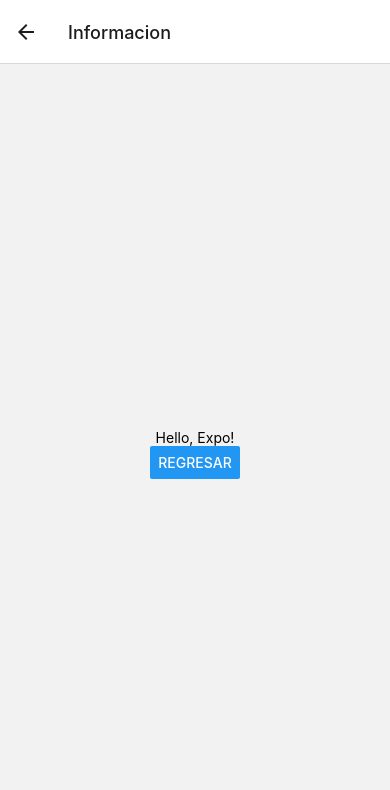
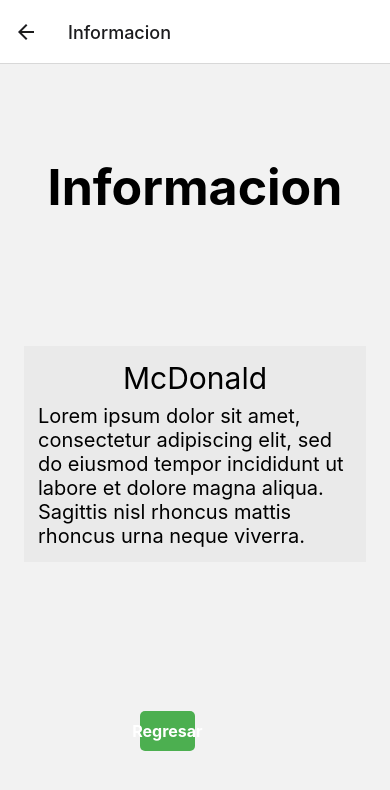
Before and after one commit to konooc/Nativew, a React Native app: screen /Informacion in a window 390 px wide. Shown: the top 790 px of the page. Built offline with nearby package versions, Linux system fonts and the light colour scheme.

Commit message:
Agrego estilo basico a las pantallas

```diff
--- a/screens/cupInfo.js
+++ b/screens/cupInfo.js
@@ -1,15 +1,83 @@
 import React from 'react';
-import { Text, View, Button } from 'react-native';
+import { Text, View, StyleSheet } from 'react-native';
+import CustomButton from '../src/Componentes/Button';
 
-export default function CupInfo({ navigation }) {
+
+export default function CupSave({ navigation }) {
   const handleGoBack = () => {
     navigation.goBack();
   };
 
   return (
-    <View style={{ flex: 1, justifyContent: 'center', alignItems: 'center' }}>
-      <Text>Hello, Expo!</Text>
-      <Button title="Regresar" onPress={handleGoBack} />
+    <View style={styles.container}>
+      <View style={styles.contTitle}>
+        <Text style={styles.title}>Informacion</Text>
+      </View>
+      <View style={styles.contBody}>
+        <View style={styles.contElement}>
+          <Text style={styles.txtCont}>McDonald</Text>
+          <View style={styles.desCont}>
+            <Text style={styles.desInfo}>Lorem ipsum dolor sit amet, consectetur adipiscing elit, sed do eiusmod tempor incididunt ut labore et dolore magna aliqua. Sagittis nisl rhoncus mattis rhoncus urna neque viverra.</Text>
+          </View>
+        </View>
+
+      </View>
+      <View style={styles.contbtn}>
+        <CustomButton txt="Regresar" onClick={handleGoBack} />
+      </View>
     </View>
   );
 }
+const styles = StyleSheet.create({
+  //contenedor principal
+  container: {
+    flex: 1,
+    marginTop: 40,
+    marginBottom: 40,
+    // backgroundColor: "#fff",
+    justifyContent: "space-around",
+  },
+  //contenido "Header"
+  contTitle: {
+    alignItems: "center",
+  },
+  title: {
+    fontSize: 50,
+    fontWeight: "bold",
+  },
+  //contenido "Body"
+  contBody: {
+    padding: 24,
+    justifyContent: "center",
+    alignContent: "center",
+  },
+  contElement: {
+    padding: 10,
+    backgroundColor: "#eaeaea",
+    width: "100%",
+    height: "auto",
+    //flexDirection: "row",
+    //justifyContent: "space-between",
+    alignItems: "center",
+    marginBottom: 20,
+  },
+
+  txtCont: {
+    fontSize: 30,
+    padding: 4,
+
+  },
+  desCont:{
+
+  },
+  desInfo:{
+    fontSize: 20,
+    padding: 4,
+
+  },
+  //contenido "Footer"
+
+  contbtn: {
+    alignItems: "center",
+  },
+});
--- a/screens/cupSave.js
+++ b/screens/cupSave.js
@@ -1,5 +1,7 @@
 import React from 'react';
-import { Text, View, Button } from 'react-native';
+import { Text, View, StyleSheet } from 'react-native';
+import CustomButton from '../src/Componentes/Button';
+
 
 export default function CupSave({ navigation }) {
   const handleGoBack = () => {
@@ -7,9 +9,66 @@
   };
 
   return (
-    <View style={{ flex: 1, justifyContent: 'center', alignItems: 'center' }}>
-      <Text>Hello, Expo!</Text>
-      <Button title="Regresar" onPress={handleGoBack} />
+    <View style={styles.container}>
+      <View style={styles.contTitle}>
+        <Text style={styles.title}>Guardados</Text>
+      </View>
+      <View style={styles.contBody}>
+        <View style={styles.contElement}>
+          <Text style={styles.txtCont}>McDonald</Text>
+        </View>
+        <View style={styles.contElement}>
+          <Text style={styles.txtCont}>Wendy's</Text>
+        </View>
+      </View>
+      <View style={styles.contbtn}>
+        <CustomButton txt="Regresar" onClick={handleGoBack} />
+      </View>
     </View>
   );
 }
+const styles = StyleSheet.create({
+  //contenedor principal
+  container: {
+    flex: 1,
+    marginTop: 40,
+    marginBottom: 40,
+    // backgroundColor: "#fff",
+    justifyContent: "space-around",
+  },
+  //contenido "Header"
+  contTitle: {
+    alignItems: "center",
+  },
+  title: {
+    fontSize: 50,
+    fontWeight: "bold",
+  },
+  //contenido "Body"
+  contBody: {
+    padding: 24,
+    justifyContent: "center",
+    alignContent: "center",
+  },
+  contElement: {
+    padding: 10,
+    backgroundColor: "#eaeaea",
+    width: "100%",
+    height: "auto",
+    //flexDirection: "row",
+    //justifyContent: "space-between",
+    alignItems: "center",
+    marginBottom: 20,
+  },
+
+  txtCont: {
+    fontSize: 30,
+    padding: 4,
+
+  },
+  //contenido "Footer"
+
+  contbtn: {
+    alignItems: "center",
+  },
+});
```
